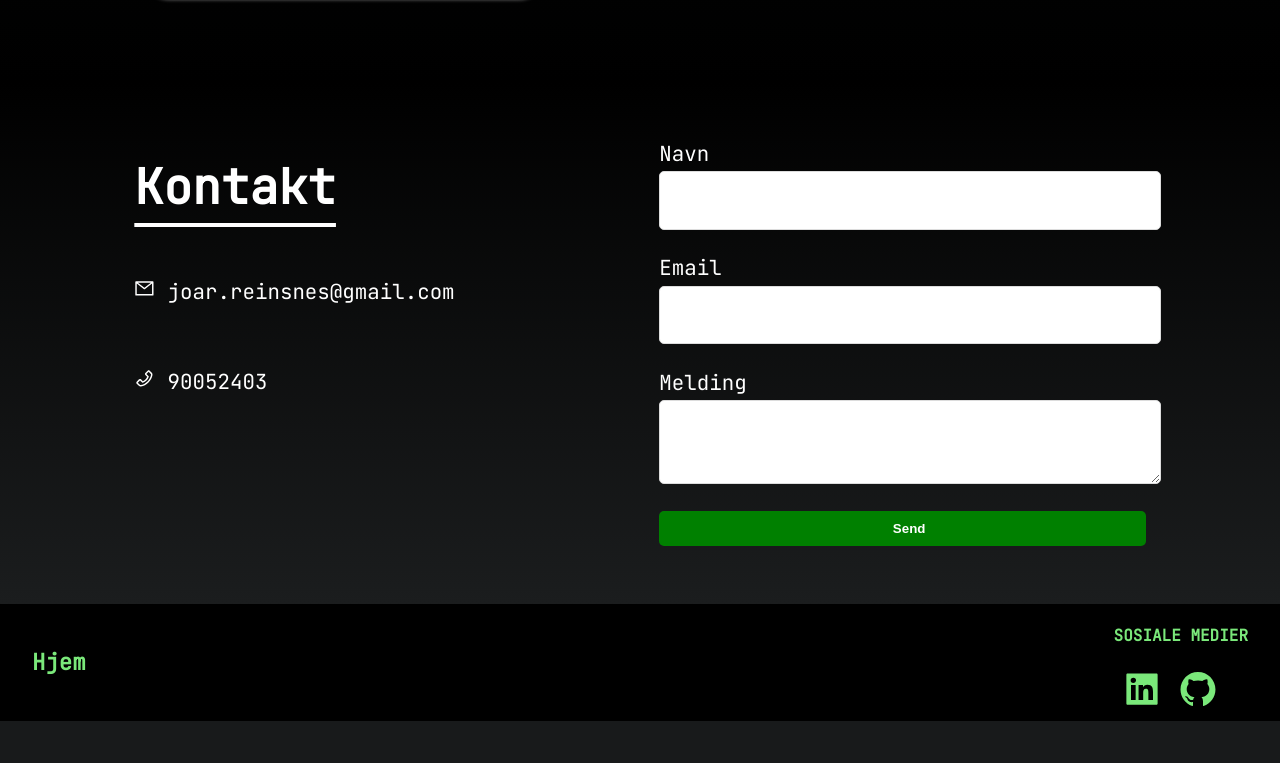
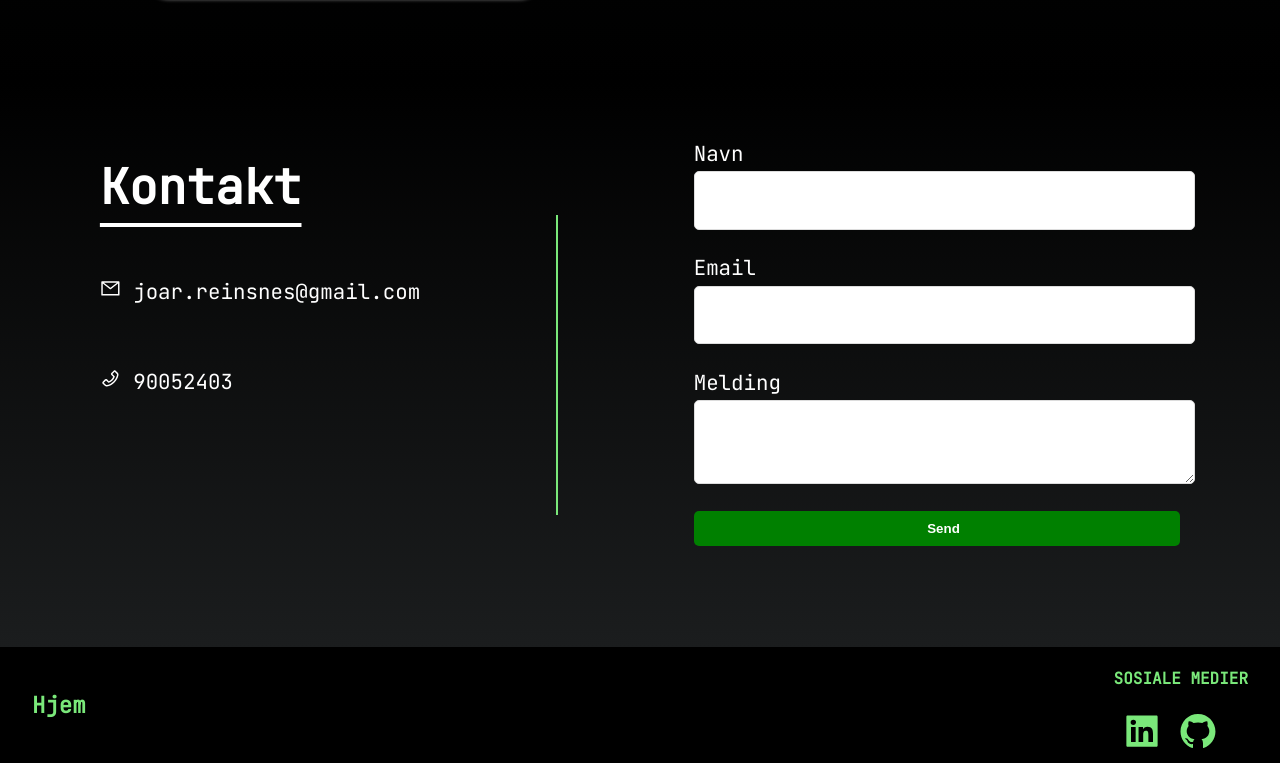
Before and after one commit to joar1/Portfolio, a React (Create React App) app: page / in a window 1280 px wide. Shown: the part 3447-4210 px from the top of the page. Before the commit the page ends 4168 px from the top, so only its background shows below. Built offline with nearby package versions, Linux system fonts and the light colour scheme.

Commit message:
line contanct

```diff
--- a/src/components/ContactForm.jsx
+++ b/src/components/ContactForm.jsx
@@ -40,7 +40,7 @@ const ContactForm = () => {
 						<AiOutlinePhone /> 90052403
 					</p>
 				</ContactDiv>
-
+				<SpanLine />
 				<StyledContactForm>
 					<form ref={form} onSubmit={sendEmail}>
 						<label>Navn</label>
@@ -153,3 +153,12 @@ const StyledContactForm = styled.div`
 		}
 	}
 `;
+
+const SpanLine = styled.span`
+	display: block;
+	align-items: center;
+	margin: 100px auto;
+	height: 300px;
+	width: 2px;
+	background-color: rgb(122, 232, 122); ;
+`;
--- a/src/components/ProjectCard.jsx
+++ b/src/components/ProjectCard.jsx
@@ -1,18 +1,18 @@
 import styled from 'styled-components';
 
-export function CardLeft(props) {
+export function ProjectCard(props) {
 	return (
 		<CardContainer>
-			<CardDivLeft>
+			<CardDiv>
 				<img src={props.img} alt='#' />
-				<InfoWrapperLeft>
-					<StyledH3Left>{props.title}</StyledH3Left>
-					<StyledP1Left>{props.paragraph}</StyledP1Left>
+				<InfoWrapper>
+					<StyledH3>{props.title}</StyledH3>
+					<StyledP1>{props.paragraph}</StyledP1>
 					<a href={props.link} target='_blank' rel='noreferrer'>
 						<button>SE LIVE VERSJON</button>
 					</a>
-				</InfoWrapperLeft>
-			</CardDivLeft>
+				</InfoWrapper>
+			</CardDiv>
 		</CardContainer>
 	);
 }
@@ -26,7 +26,7 @@ const CardContainer = styled.div`
 	}
 `;
 
-const CardDivLeft = styled.div`
+const CardDiv = styled.div`
 	display: flex;
 	align-items: center;
 	justify-content: right;
@@ -44,7 +44,7 @@ const CardDivLeft = styled.div`
 	}
 `;
 
-const InfoWrapperLeft = styled.div`
+const InfoWrapper = styled.div`
 	display: flex;
 	flex-direction: column;
 	text-align: left;
@@ -74,12 +74,12 @@ const InfoWrapperLeft = styled.div`
 	}
 `;
 
-const StyledH3Left = styled.h3`
+const StyledH3 = styled.h3`
 	font-size: 2em;
 	margin-top: 0;
 	color: rgb(122, 232, 122);
 	text-shadow: green 1px 0 20px;
 `;
-const StyledP1Left = styled.p`
+const StyledP1 = styled.p`
 	text-align: left;
 `;
--- a/src/pages/HomePage.jsx
+++ b/src/pages/HomePage.jsx
@@ -2,7 +2,6 @@ import styled from 'styled-components';
 import { Footer } from '../components/Footer';
 import { Navbar } from '../components/Navbar';
 import About from './AboutPage';
-import BackgroundImage from '../images/bg1.jpg';
 import ContactForm from '../components/ContactForm';
 import { Projects } from '../pages/ProjectsPage';
 import NewPage from './NewPage';
@@ -12,9 +11,6 @@ export const Home = () => {
 		<HomeContainer>
 			<Navbar />
 			<NewPage />
-			{/* <StyledHeader>
-				<h1>JOAR {<br />} JUNIORUTVIKLER</h1>
-			</StyledHeader> */}
 			<About />
 			<Projects />
 			<ContactForm />
--- a/src/pages/ProjectsPage.jsx
+++ b/src/pages/ProjectsPage.jsx
@@ -1,4 +1,4 @@
-import { CardLeft } from '../components/ProjectCard';
+import { ProjectCard } from '../components/ProjectCard';
 import Igrunnen from '../images/igrunnen.png';
 import Spoonacular from '../images/spoonacular.png';
 import MockShop from '../images/mockshop.png';
@@ -10,25 +10,25 @@ export const Projects = () => {
 		<>
 			<ProjectContainer>
 				<h2 id='Prosjekter'>Prosjekter</h2>
-				<CardLeft
+				<ProjectCard
 					img={Igrunnen}
 					title='Igrunnen'
 					paragraph='En nettside jeg laget for et firma i praksisperioden.'
 					link='https://joar1.github.io/igrunn/'
 				/>
-				<CardLeft
+				<ProjectCard
 					img={Spoonacular}
 					title='SpoonAcular'
 					paragraph='En nettside som finner middagsoppskrifter ved hjelp av en api'
 					link='https://joar1.github.io/spoonacularApi/'
 				/>
-				<CardLeft
+				<ProjectCard
 					img={MockShop}
 					title='MockShop'
 					paragraph='En nettbutikk laget med hjelp av en fake store-api '
 					link='https://joar1.github.io/mockshop/'
 				/>
-				<CardLeft
+				<ProjectCard
 					img={Drumkit}
 					title='Trommemaskin'
 					paragraph='Et trommesett der man kan spille av forskellige lyder med tastaturet.'
```
